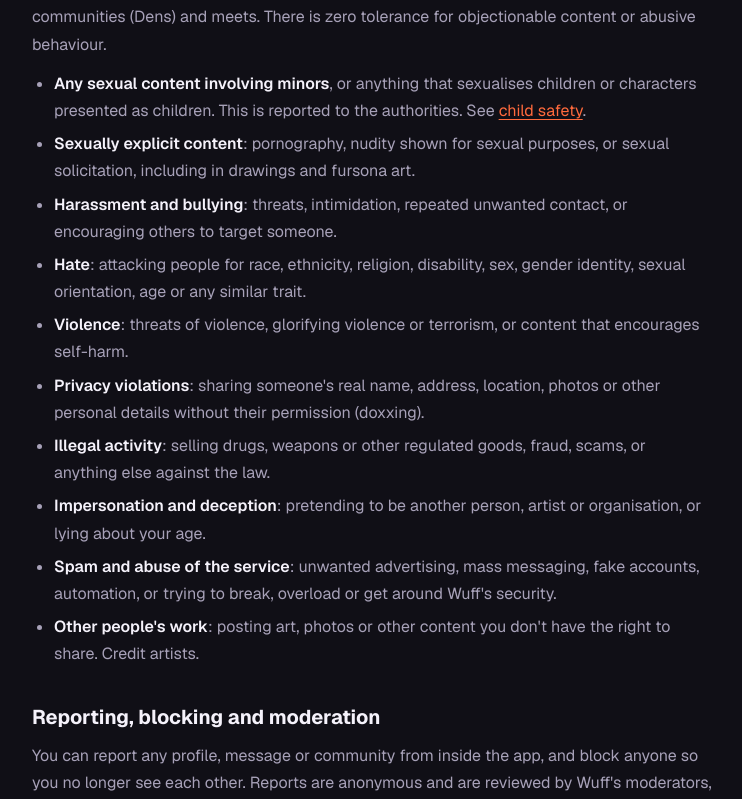
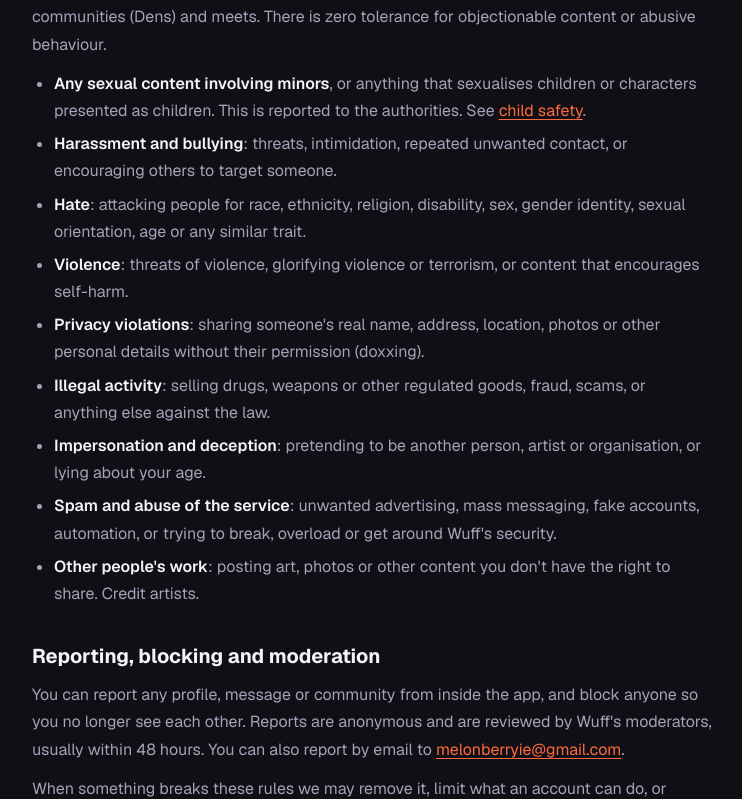
Before and after one commit to xmasdev/meowlon, a Next.js app: page /wuff/terms in a window 1280 px wide. Shown: the part 588-1387 px from the top of the page, without its empty margins (268-1010 px from the left). Built offline with nearby package versions, Linux system fonts and the light colour scheme; a web font is replaced by a local one.

Commit message:
Wuff terms: reports reviewed within 48 hours; no blanket ban on sexual content
Co-Authored-By: Claude Opus 5.5 <noreply@anthropic.com>

```diff
--- a/src/app/wuff/child-safety/page.tsx
+++ b/src/app/wuff/child-safety/page.tsx
@@ -35,7 +35,7 @@ export default function WuffChildSafety() {
           create an account.</li>
         <li>Members can report any profile, message, picture or community from inside the app, and
           can block anyone.</li>
-        <li>Reports of child safety concerns are reviewed first, usually within 24 hours.</li>
+        <li>Reports of child safety concerns are reviewed first, usually within 48 hours.</li>
         <li>Accounts that break these standards are removed and can&apos;t return. Accounts found
           to belong to minors are deleted.</li>
       </ul>
--- a/src/app/wuff/terms/page.tsx
+++ b/src/app/wuff/terms/page.tsx
@@ -41,10 +41,6 @@ export default function WuffTerms() {
           <Link href="/wuff/child-safety">child safety</Link>.
         </li>
         <li>
-          <strong>Sexually explicit content</strong>: pornography, nudity shown for sexual
-          purposes, or sexual solicitation, including in drawings and fursona art.
-        </li>
-        <li>
           <strong>Harassment and bullying</strong>: threats, intimidation, repeated unwanted
           contact, or encouraging others to target someone.
         </li>
@@ -83,7 +79,7 @@ export default function WuffTerms() {
       <p>
         You can report any profile, message or community from inside the app, and block anyone so
         you no longer see each other. Reports are anonymous and are reviewed by Wuff&apos;s
-        moderators, usually within 24 hours. You can also report by email to{" "}
+        moderators, usually within 48 hours. You can also report by email to{" "}
         <a href={`mailto:${WUFF_CONTACT}`}>{WUFF_CONTACT}</a>.
       </p>
       <p>
```
